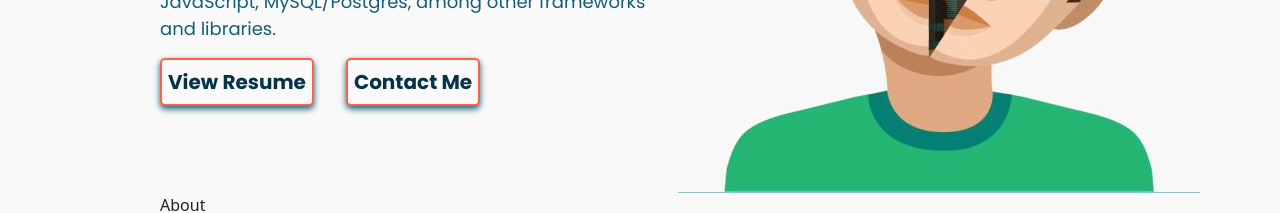
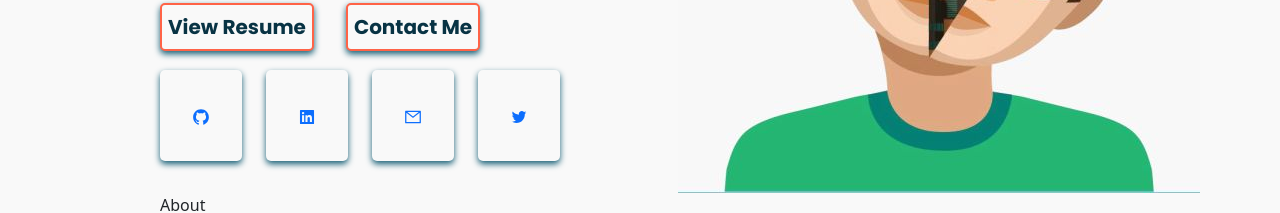
Before and after one commit to o-brayarn/portfolio, a React (Create React App) app: page / in a window 1280 px wide. Shown: the part 331-544 px from the top of the page. Built offline with nearby package versions, Linux system fonts and the light colour scheme; a web font is replaced by a local one.

Commit message:
add socials to the homepage

```diff
--- a/src/pages/homepage/HomePage.jsx
+++ b/src/pages/homepage/HomePage.jsx
@@ -1,5 +1,5 @@
 import React from 'react';
-import { RotatingText } from '../../components';
+import { RotatingText, Socials } from '../../components';
 import './homepage.css'
 import { placeholder } from './imports';
 
@@ -29,7 +29,9 @@ export default function HomePage() {
             <input type="button" value="Contact Me" />
           </div>
         </div>
-
+        <div className='social__icons'>
+          <Socials/>
+        </div>
       </div>
 
       <div className='portfolio__home-image'>
```
